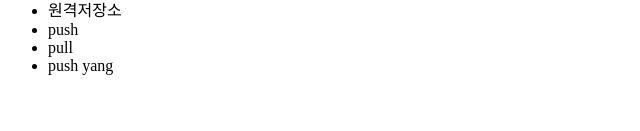
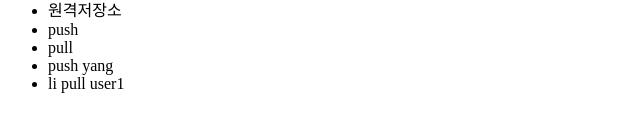
Before and after one commit to yangseungin/opentutorials_git, a plain HTML site: page index.html in a window 1280 px wide. Shown: the part 247-378 px from the top of the page, 0-640 px from the left. Drawn offline with Linux system fonts and the light colour scheme.

Commit message:
user1 commit

```diff
--- a/index.html
+++ b/index.html
@@ -19,6 +19,7 @@
       <li>push</li>
       <li>pull</li>
       <li>push yang</li>
+      <li>li pull user1</li>
 
     </ul>
 
```
